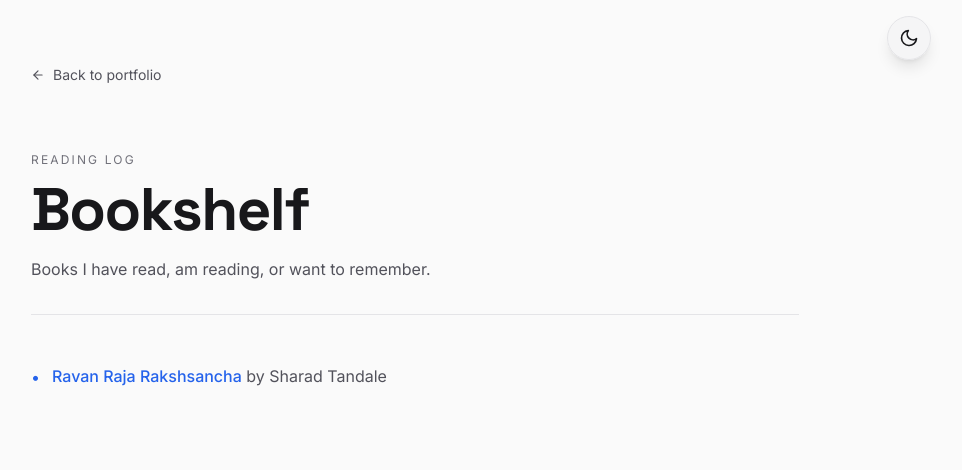
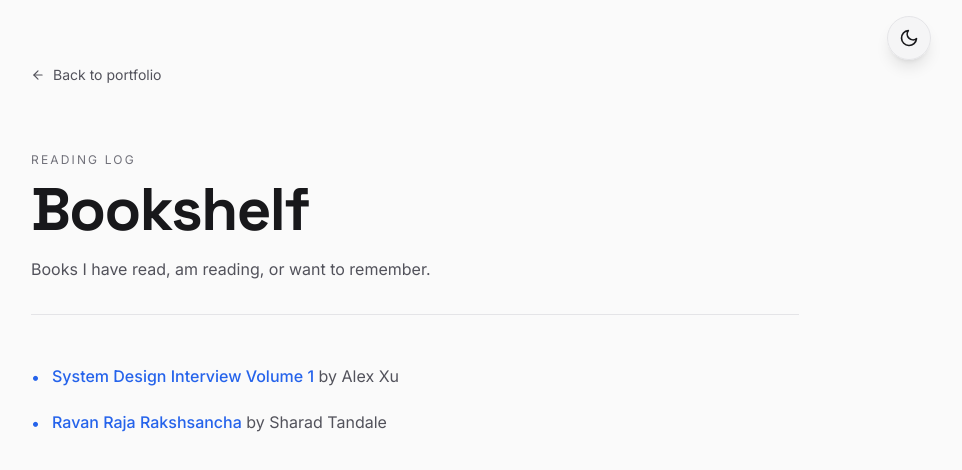
Before and after one commit to shutterscripter/shutterscripter.github.io, a React (Vite) app: page /bookshelf in a window 1280 px wide. Shown: the top 470 px of the page, without its empty margins (225-1187 px from the left). Built offline with nearby package versions, Linux system fonts and the light colour scheme; a web font is replaced by a local one.

Commit message:
Books added

```diff
--- a/src/data/reading.js
+++ b/src/data/reading.js
@@ -1,7 +1,13 @@
 export const BOOKS = [
+  {
+    title: "System Design Interview Volume 1",
+    author: "Alex Xu",
+    url: "https://amzn.in/d/01zwMDym",
+  },
   {
     title: "Ravan Raja Rakshsancha",
     author: "Sharad Tandale",
+    url: "https://amzn.in/d/02P7b6Ap",
   },
 ];
 
--- a/src/pages/BookshelfPage.jsx
+++ b/src/pages/BookshelfPage.jsx
@@ -30,9 +30,14 @@ export function BookshelfPage() {
             <li key={`${book.title}-${book.author}`} className="flex items-start gap-3">
               <span className="mt-0.5 text-link">•</span>
               <p className="leading-relaxed">
-                <span className="font-medium text-link underline-offset-4 hover:underline">
+                <a
+                  href={book.url}
+                  target="_blank"
+                  rel="noopener noreferrer"
+                  className="font-medium text-link underline-offset-4 hover:underline"
+                >
                   {book.title}
-                </span>{" "}
+                </a>{" "}
                 <span className="text-fg-muted">by {book.author}</span>
               </p>
             </li>
```
